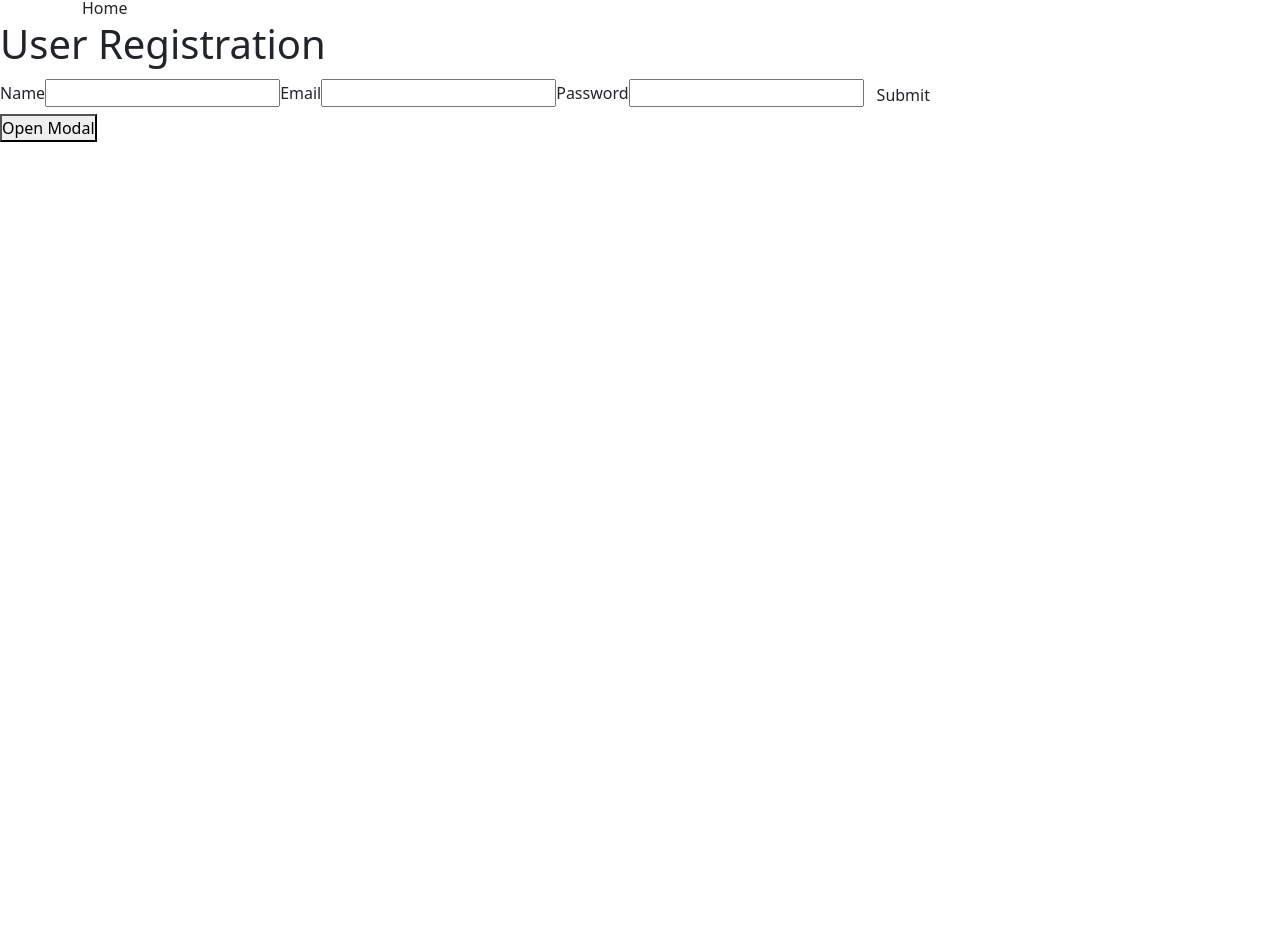
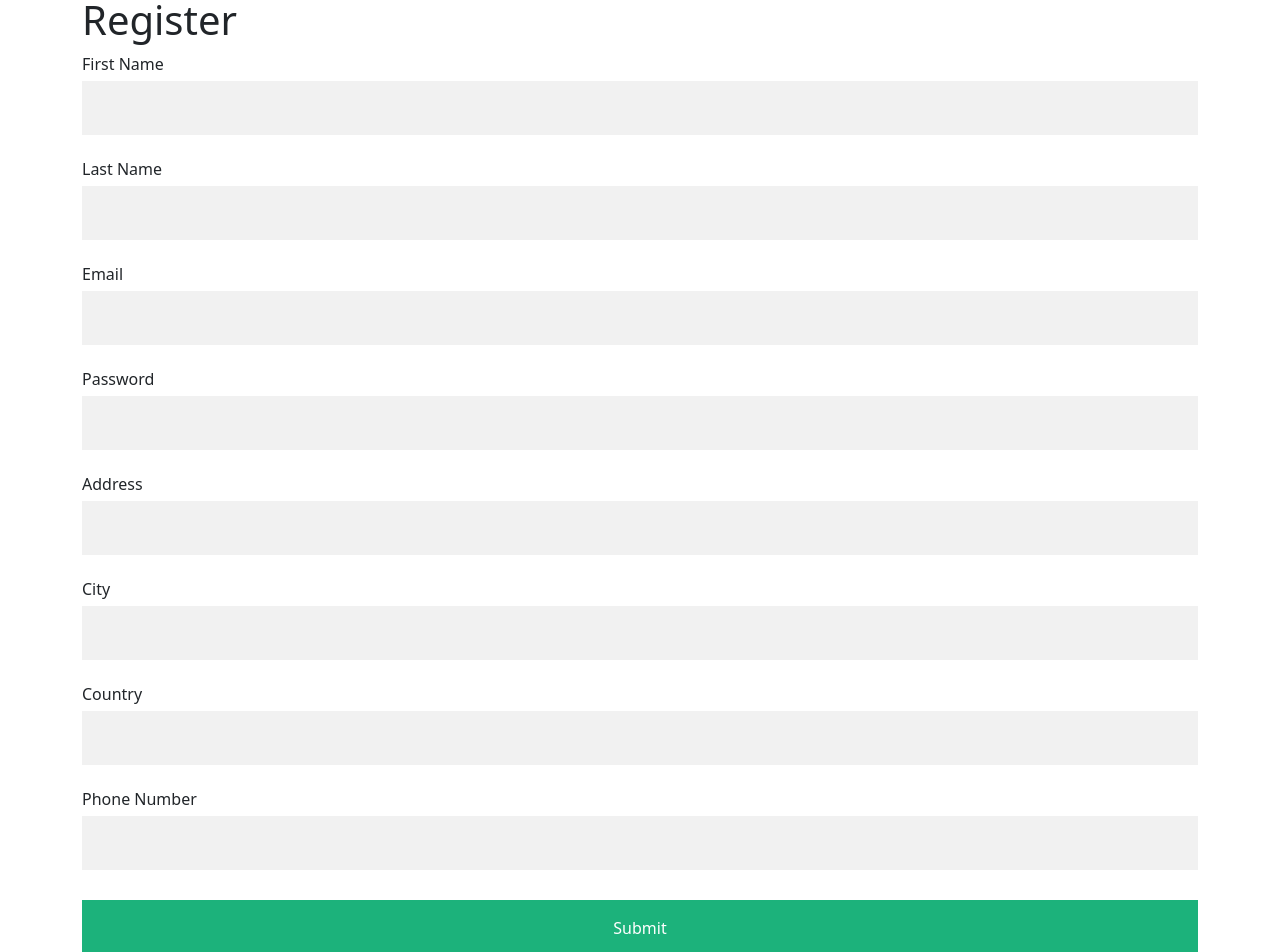
Before and after one commit to Dusan-Ivic/drs-projekat-portfolio, a React (Create React App) app in the folder frontend/: page /register in a window 1280 px wide. Shown: the part 76-1028 px from the top of the page. Before the commit the page ends 800 px from the top, so only its background shows below. Built offline with nearby package versions, Linux system fonts and the light colour scheme.

Commit message:
Login/Register

```diff
--- a/frontend/package.json
+++ b/frontend/package.json
@@ -9,6 +9,7 @@
     "react": "^18.2.0",
     "react-bootstrap": "^2.7.0",
     "react-dom": "^18.2.0",
+    "react-hot-toast": "^2.4.0",
     "react-overlays": "^5.2.1",
     "react-router-dom": "^6.6.0",
     "react-scripts": "5.0.1"
--- a/frontend/src/App.jsx
+++ b/frontend/src/App.jsx
@@ -24,24 +24,12 @@ export default function App() {
         <Container className="mt-3">
           <Routes>
             <Route exact path="/" element={<Home />} />
-            <Route exact path="/register" element={<Home />} />
+            <Route exact path="/register" element={<Register />} />
+            <Route exact path="/login" element={<Login />} />
           </Routes>
         </Container>
       </Router>
-
-      {
-        currentForm === "login" ? <Login/> : <Register/>
-      }
-
-      <div style={BUTTON_WRAPPER_STYLES} onClick={() => console.log('clicked')}>
-        <button onClick={() => setIsOpen(true)}>Open Modal</button>
-
-        <Modal open={isOpen} onClose={() => setIsOpen(false)}>
-          Fancy Modal
-        </Modal>
-      </div>
     </>
-
     );
 }
 
--- a/frontend/src/components/Header.jsx
+++ b/frontend/src/components/Header.jsx
@@ -15,10 +15,10 @@ function Header() {
               <Nav.Link as={Link} to="/">
                 Home
               </Nav.Link>
-              <Nav.Link as={Link} to="/">
+              <Nav.Link as={Link} to="/register">
                 Register
               </Nav.Link>
-              <Nav.Link as={Link} to="/">
+              <Nav.Link as={Link} to="/login">
                 Login
               </Nav.Link>
             </Nav>
--- a/frontend/src/components/Login.jsx
+++ b/frontend/src/components/Login.jsx
@@ -1,22 +1,19 @@
 import { useState } from 'react';
 import axios from 'axios';
+import "./style.css"
+import toast, { Toaster } from 'react-hot-toast';
+
+const notify = () => toast.error('Niste popunili sva polja.');
 
 function Login() {
 
   // States for registration
-  const [name, setName] = useState('');
   const [email, setEmail] = useState('');
   const [password, setPassword] = useState('');
 
   // States for checking the errors
   const [submitted, setSubmitted] = useState(false);
   const [error, setError] = useState(false);
-
-  // Handling the name change
-  const handleName = (e) => {
-    setName(e.target.value);
-    setSubmitted(false);
-  };
 
   // Handling the email change
   const handleEmail = (e) => {
@@ -33,8 +30,9 @@ function Login() {
   // Handling the form submission
   const handleSubmit = (e) => {
     e.preventDefault();
-    if (name === '' || email === '' || password === '') {
+    if (email === '' || password === '') {
       setError(true);
+      notify()
     } else {
       setSubmitted(true);
       setError(false);
@@ -55,50 +53,12 @@ function Login() {
     }
   };
 
-  // Showing success message
-  const successMessage = () => {
-    return (
-      <div
-        className="success"
-        style={{
-          display: submitted ? '' : 'none',
-        }}>
-        <h1>User {name} successfully registered!!</h1>
-      </div>
-    );
-  };
-
-  // Showing error message if error is true
-  const errorMessage = () => {
-    return (
-      <div
-        className="error"
-        style={{
-          display: error ? '' : 'none',
-        }}>
-        <h1>Please enter all the fields</h1>
-      </div>
-    );
-  };
-
   return (
     <div className="form">
       <div>
-        <h1>User Registration</h1>
+        <h1>Login</h1>
       </div>
-
-      {/* Calling to the methods */}
-      <div className="messages">
-        {errorMessage()}
-        {successMessage()}
-      </div>
-
       <form>
-        {/* Labels and inputs for form data */}
-        <label className="label">Name</label>
-        <input onChange={handleName} className="input"
-          value={name} type="text" />
-
         <label className="label">Email</label>
         <input onChange={handleEmail} className="input"
           value={email} type="email" />
@@ -107,9 +67,10 @@ function Login() {
         <input onChange={handlePassword} className="input"
           value={password} type="password" />
 
-        <button onClick={handleSubmit} className="btn" type="submit">
+        <button onClick={handleSubmit} className="subBtn" type="submit">
           Submit
         </button>
+        <Toaster/>
       </form>
     </div>
   );
--- a/frontend/src/components/Register.jsx
+++ b/frontend/src/components/Register.jsx
@@ -1,28 +1,140 @@
 import React, { useState } from "react";
+import axios from "axios";
+import "./style.css"
+import toast, { Toaster } from 'react-hot-toast';
+
+const notify = () => toast.error('Niste popunili sva polja.');
 
 export const Register = () => {
   const [email, setEmail] = useState('');
   const [password, setPassword] = useState('');
   const [name, setName] = useState('');
+  const [lastName, setLastName] = useState('');
+  const [address, setAddress] = useState('');
+  const [city, setCity] = useState('');
+  const [country, setCountry] = useState('');
+  const [phoneN, setPhoneN] = useState('');
+
+  const [submitted, setSubmitted] = useState(false);
+  const [error, setError] = useState(false);
+
+   const handleName = (e) => {
+    setName(e.target.value);
+    setSubmitted(false);
+  };
+
+  const handleEmail = (e) => {
+    setEmail(e.target.value);
+    setSubmitted(false);
+  };
+
+  const handleLastName = (e) => {
+    setLastName(e.target.value);
+    setSubmitted(false);
+  };
+
+  const handleAddress = (e) => {
+    setAddress(e.target.value);
+    setSubmitted(false);
+  };
+
+  const handleCity = (e) => {
+    setCity(e.target.value);
+    setSubmitted(false);
+  };
+
+  const handleCountry = (e) => {
+    setCountry(e.target.value);
+    setSubmitted(false);
+  };
+
+  const handlePhoneN = (e) => {
+    setPhoneN(e.target.value);
+    setSubmitted(false);
+  };
+
+  const handlePassword = (e) => {
+    setPassword(e.target.value);
+    setSubmitted(false);
+  };
 
   const handleSubmit = (e) => {
     e.preventDefault();
-    console.log(email);
-    console.log(password);
-  }
+    if (name === '' || email === '' || password === '' || lastName === '' || address === '' || city === '' || country === '' || phoneN === '') {
+      setError(true);
+      notify()
+    } else {
+      setSubmitted(true);
+      setError(false);
+
+      const user = {
+        firstName: name,
+        lastName: lastName,
+        address: address,
+        city: city,
+        country: country,
+        phone: phoneN,
+        email: email,
+        password: password
+      }
+
+      axios.post('http://127.0.0.1:5000/api/users', user)
+      .then(res => {
+        const persons = res.data;
+        console.log(persons);
+      }, (error) => {
+        console.log(error);
+      })
+    }
+  };
+ //TO DO : Error handler za submit kod registracije.
+ //TO DO : Custom msg i border oko polja za svaki tip greske.
+ //TO DO : Redirect nakon uspesne registracije.
 
   return (
     <>
-      <form onSubmit={handleSubmit}>
-        <label for="email">Email:</label>
-        <input name="email" id="email" type="email" placeholder="email@email.com"></input>
-        <label for="password">Password:</label>
-        <input name="password" id="password" type="password" placeholder="*******"></input>
-        <label for="name">Name:</label>
-        <input name="password" id="password" type="password" placeholder="*******"></input>
-        <button type="submit">Log in</button>
+      <div>
+        <h1>Register</h1>
+      </div>
+      <form>
+        {/* Labels and inputs for form data */}
+        <label className="label">First Name</label>
+        <input onChange={handleName} className="input"
+          value={name} type="text" />
+
+        <label className="label">Last Name</label>
+        <input onChange={handleLastName} className="input"
+          value={lastName} type="text" />
+
+        <label className="label">Email</label>
+        <input onChange={handleEmail} className="input"
+          value={email} type="email" />
+
+        <label className="label">Password</label>
+        <input onChange={handlePassword} className="input"
+          value={password} type="password" />
+
+        <label className="label">Address</label>
+        <input onChange={handleAddress} className="input"
+          value={address} type="text" />
+
+        <label className="label">City</label>
+        <input onChange={handleCity} className="input"
+          value={city} type="text" />
+
+        <label className="label">Country</label>
+        <input onChange={handleCountry} className="input"
+          value={country} type="text" />
+
+        <label className="label">Phone Number</label>
+        <input onChange={handlePhoneN} className="input"
+          value={phoneN} type="text" />
+
+        <button onClick={handleSubmit} className="subBtn" type="submit">
+          Submit
+        </button>
+        <Toaster/>
       </form>
-      <button>Don't have an account? Register.</button>
     </>
   )
 }
--- /dev/null
+++ b/frontend/src/components/style.css
@@ -0,0 +1,22 @@
+input[type=text], input[type=password],input[type=email] {
+    width: 100%;
+    padding: 15px;
+    margin: 5px 0 22px 0;
+    display: inline-block;
+    border: none;
+    background: #f1f1f1;
+  }
+  /* input[type=text]:focus, input[type=password]:focus {
+    background-color: rgb(199, 163, 163);
+    outline: black;
+  } */
+  .subBtn {
+    background-color: #04AA6D;
+    color: white;
+    padding: 16px 20px;
+    margin: 8px 0;
+    border: none;
+    cursor: pointer;
+    width: 100%;
+    opacity: 0.9;
+  }
```
Also changed, not shown: 1 other file (tests, documents, lock files or other folders).
